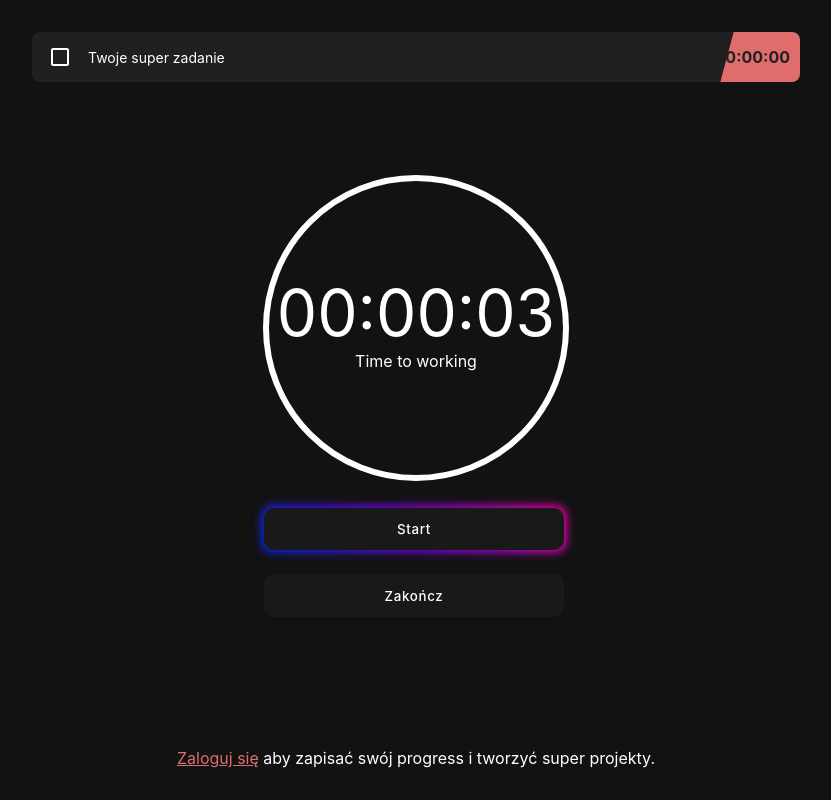
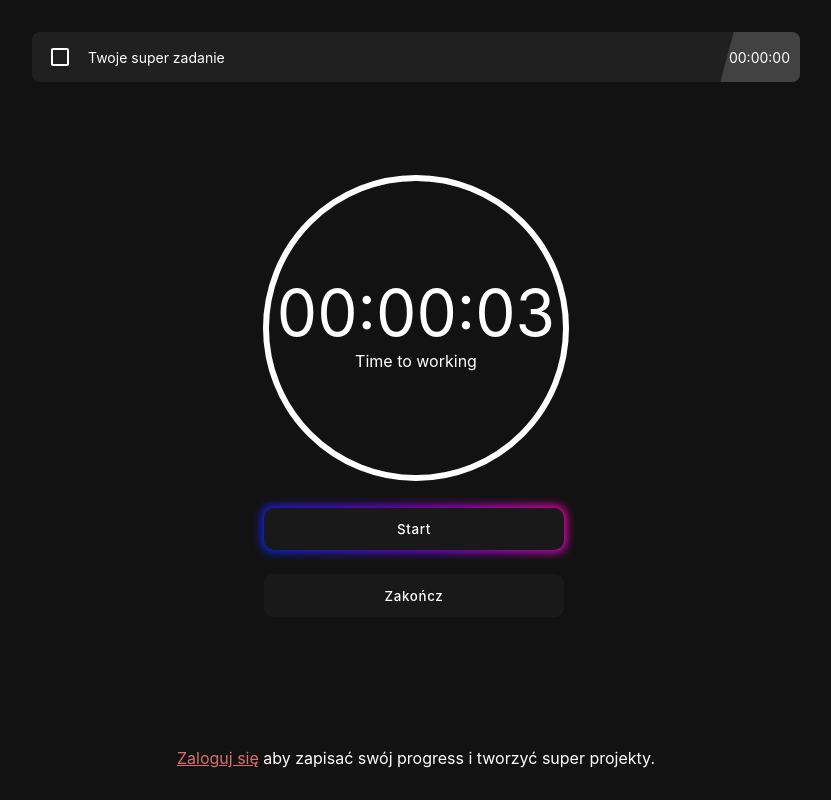
Before and after one commit to Nico2d/TimeLord, a React (Create React App) app: page /timer in a window 1280 px wide. Shown: the whole page, without its empty margins (224-1055 px from the left). Built offline with nearby package versions, Linux system fonts and the light colour scheme.

Commit message:
feat: color category in tasks

```diff
--- a/src/API/Hooks/useTaskList.ts
+++ b/src/API/Hooks/useTaskList.ts
@@ -1,12 +1,16 @@
 import { useQuery } from "react-query";
+import { CategoryType } from "../../Types/Category.type";
 import { TaskType } from "../../Types/Task.type";
 import { fetchTaskList } from "../fetchTaskList";
 
-export const useTaskList = (projectID: string): [string, TaskType[]] => {
+export const useTaskList = (
+  projectID: string
+): [string, TaskType[], CategoryType[]] => {
   const { status, data } = useQuery(["taskList", projectID], () =>
     fetchTaskList(projectID)
   );
   const taskList: TaskType[] = data?.data.time_lord_tasks ?? [];
+  const categories: CategoryType[] = data?.data.categories ?? [];
 
-  return [status, taskList];
+  return [status, taskList, categories];
 };
--- a/src/Components/Tasks/Task.tsx
+++ b/src/Components/Tasks/Task.tsx
@@ -14,12 +14,14 @@ type TaskProps = {
   task: TaskType;
   totalTaskTime?: number;
   handleComplete?: () => void;
+  categoryColor?: string | undefined;
 };
 
 export const Task = ({
   task,
   totalTaskTime = 0,
   handleComplete,
+  categoryColor,
 }: TaskProps) => {
   const location = useLocation();
   const isTimerPage = location.pathname.split("/")[1] === "timer";
@@ -48,7 +50,7 @@ export const Task = ({
   }
 
   return (
-    <Container progressBar={totalTaskTime}>
+    <Container progressBar={totalTaskTime} categoryColor={categoryColor}>
       <CheckboxWrapper onClick={clickHandler}>
         {task.isCompleted ? <MdCheckBox /> : <MdCheckBoxOutlineBlank />}
       </CheckboxWrapper>
@@ -70,11 +72,11 @@ export const Task = ({
 };
 
 const TimeCounterWrapper = styled.div`
-  color: #202020;
+  color: white;
   margin-left: auto;
   z-index: 1;
   padding-right: 10px;
-  font-weight: bold;
+  font-size: 14px;
   text-decoration: none !important;
 `;
 
@@ -104,7 +106,7 @@ const PlayWrapper = styled(CheckboxWrapper)`
   cursor: pointer;
 `;
 
-const Container = styled.div<{ progressBar?: number }>`
+const Container = styled.div<{ progressBar?: number; categoryColor?: string }>`
   position: relative;
   display: inline-flex;
   height: 50px;
@@ -121,7 +123,7 @@ const Container = styled.div<{ progressBar?: number }>`
     content: "";
     position: absolute;
     right: -7px;
-    background: #df6d6d;
+    background: ${({ categoryColor }) => categoryColor ?? "#424242"}; //#df6d6d;
     width: calc(
       80px +
         ${({ progressBar }) => (progressBar === undefined ? 0 : progressBar)}px
--- a/src/Components/Tasks/TaskList.tsx
+++ b/src/Components/Tasks/TaskList.tsx
@@ -11,17 +11,31 @@ type TaskListProps = {
 
 export const TaskList = ({ projectID }: TaskListProps) => {
   const [isHiddenCompletedTasks, setiIHiddenCompletedTasks] = useState(true);
-  const [status, taskList] = useTaskList(projectID);
+  const [status, taskList, categoriesList] = useTaskList(projectID);
 
   if (status === "loading") return <LoadingSpinner />;
   if (status === "error") return <FetchError />;
+
+  const getCategoryColor = (category: string | null) => {
+    const categoryTask = categoriesList.find((categoryItem) => {
+      return categoryItem.name === category;
+    });
+
+    return categoryTask?.color;
+  };
 
   return (
     <Container>
       {taskList
         .filter((task) => !task.isCompleted)
         .map((task, idx) => {
-          return <Task key={idx} task={task} />;
+          return (
+            <Task
+              key={idx}
+              task={task}
+              categoryColor={getCategoryColor(task.category)}
+            />
+          );
         })}
 
       <HiddenLabel
@@ -39,7 +53,13 @@ export const TaskList = ({ projectID }: TaskListProps) => {
         {taskList
           .filter((task) => task.isCompleted)
           .map((task, idx) => {
-            return <Task key={idx} task={task} />;
+            return (
+              <Task
+                key={idx}
+                task={task}
+                categoryColor={getCategoryColor(task.category)}
+              />
+            );
           })}
       </CompletedTasks>
     </Container>
```
